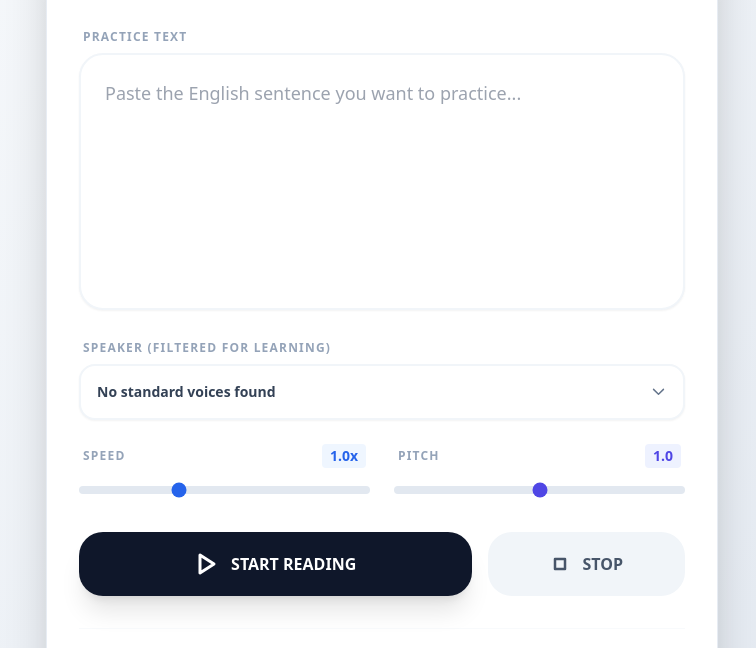
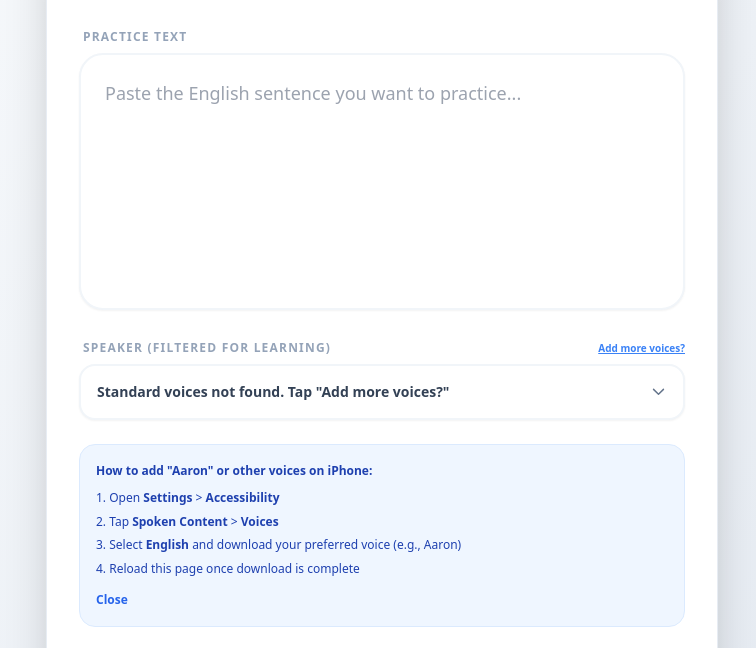
Before and after one commit to goadev/English-Learning-Reader, a plain HTML site: page index.html in a window 1280 px wide. Shown: the part 116-764 px from the top of the page, without its empty margins (258-1014 px from the left). Drawn offline with nearby package versions, Linux system fonts and the light colour scheme.

Commit message:
Update index.html
音声入力がインストールされたいなあ場合の対応追加

```diff
--- a/index.html
+++ b/index.html
@@ -21,6 +21,7 @@
             background-position: right 1rem center;
             background-size: 1.2em;
         }
+        .hidden { display: none; }
     </style>
 </head>
 <body class="min-h-screen flex items-center justify-center p-4">
@@ -45,10 +46,25 @@
         <div class="space-y-6 mb-8">
             <!-- Speaker Selection -->
             <div>
-                <label for="voice-select" class="block text-xs font-bold text-slate-400 uppercase tracking-widest mb-2 ml-1">Speaker (Filtered for Learning)</label>
+                <div class="flex justify-between items-end mb-2 ml-1">
+                    <label for="voice-select" class="block text-xs font-bold text-slate-400 uppercase tracking-widest">Speaker (Filtered for Learning)</label>
+                    <button id="btn-help" class="text-[10px] font-bold text-blue-500 hover:text-blue-700 underline">Add more voices?</button>
+                </div>
                 <select id="voice-select" class="w-full p-4 rounded-2xl border-2 border-slate-100 bg-white text-slate-700 font-semibold focus:border-blue-500 outline-none transition-all cursor-pointer shadow-sm text-sm">
                     <option value="">Searching for natural voices...</option>
                 </select>
+            </div>
+
+            <!-- Voice Help Guide (Hidden by default) -->
+            <div id="help-guide" class="hidden bg-blue-50 border border-blue-100 p-4 rounded-2xl text-xs text-blue-800 leading-relaxed">
+                <p class="font-bold mb-2">How to add "Aaron" or other voices on iPhone:</p>
+                <ol class="list-decimal list-inside space-y-1">
+                    <li>Open <b>Settings</b> > <b>Accessibility</b></li>
+                    <li>Tap <b>Spoken Content</b> > <b>Voices</b></li>
+                    <li>Select <b>English</b> and download your preferred voice (e.g., Aaron)</li>
+                    <li>Reload this page once download is complete</li>
+                </ol>
+                <button id="close-help" class="mt-3 text-blue-600 font-bold hover:underline">Close</button>
             </div>
 
             <div class="grid grid-cols-1 md:grid-cols-2 gap-6">
@@ -101,6 +117,9 @@
         const btnSpeak = document.getElementById('btn-speak');
         const btnStop = document.getElementById('btn-stop');
         const statusText = document.getElementById('status-text');
+        const btnHelp = document.getElementById('btn-help');
+        const helpGuide = document.getElementById('help-guide');
+        const closeHelp = document.getElementById('close-help');
 
         const synth = window.speechSynthesis;
         let voices = [];
@@ -111,6 +130,14 @@
             'en-AU': '🇦🇺 Australia',
             'en-SG': '🇸🇬 Singapore'
         };
+
+        // Help UI logic
+        btnHelp.addEventListener('click', () => {
+            helpGuide.classList.toggle('hidden');
+        });
+        closeHelp.addEventListener('click', () => {
+            helpGuide.classList.add('hidden');
+        });
 
         function populateVoiceList() {
             voices = synth.getVoices();
@@ -147,8 +174,10 @@
 
             if (filteredVoices.length === 0) {
                 const option = document.createElement('option');
-                option.textContent = 'No standard voices found';
+                option.textContent = 'Standard voices not found. Tap "Add more voices?"';
                 voiceSelect.appendChild(option);
+                // Automatically show help if list is empty
+                helpGuide.classList.remove('hidden');
                 return;
             }
 
```
